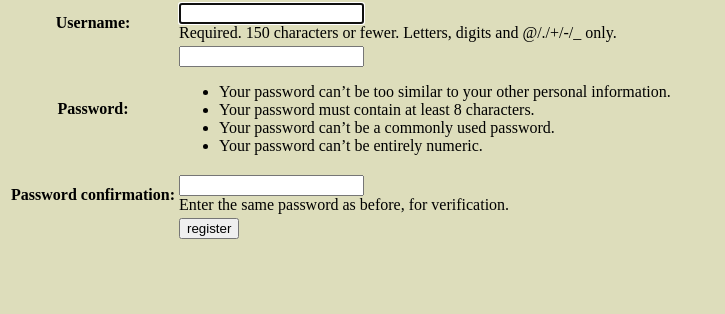
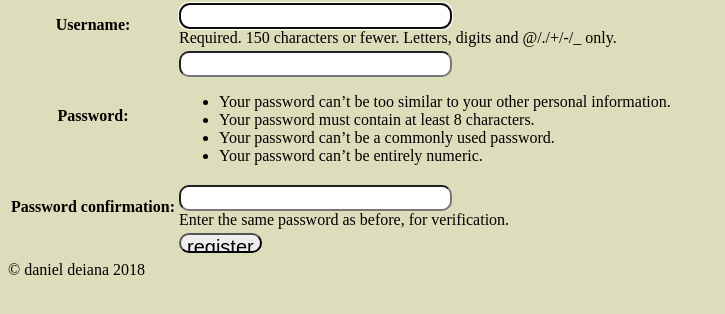
Before and after one commit to danieldeiana/recipease, a Django app: page /useraccount/register in a window 1280 px wide. Shown: the part 214-528 px from the top of the page, without its empty margins (0-725 px from the left). Run offline with Django 3.2, Linux system fonts and the light colour scheme.

Commit message:
final touches before deploy

```diff
--- a/recipe/static/recipe/css/base.css
+++ b/recipe/static/recipe/css/base.css
@@ -217,6 +217,22 @@ input#id_name {
     color: #CC0;
     text-shadow: #550 0px 2px 3px;
 }
+
+/*
+    login-register-form
+*/
+
+.login-register-form input {
+    font-size: 20px;
+    height: 20px;
+    border-radius: 10px;
+
+}
+
+.login-register-form input:last-child {
+    font-size: 20px;
+}
+
 /*
     Media
 */
--- a/requirements.txt
+++ b/requirements.txt
@@ -1,6 +1,9 @@
 astroid==2.0
+certifi==2018.4.16
+chardet==3.0.4
 Django==2.0.7
 django-filter==2.0.0
+idna==2.7
 isort==4.3.4
 lazy-object-proxy==1.3.1
 mccabe==0.6.1
@@ -9,5 +12,8 @@ psycopg2==2.7.5
 pylint==2.0.0
 python-decouple==3.1
 pytz==2018.5
+requests==2.19.1
 six==1.11.0
+stripe==2.0.2
+urllib3==1.23
 wrapt==1.10.11
--- a/templates/recipease/base.html
+++ b/templates/recipease/base.html
@@ -45,6 +45,7 @@
         {% endblock %}
     </div>
     <footer>
+        &copy daniel deiana 2018
     </footer>
     <script src="{% static 'recipe/js/index.js' %}"></script>
 </body>
--- a/useraccount/templates/useraccount/login.html
+++ b/useraccount/templates/useraccount/login.html
@@ -3,6 +3,7 @@
 {% block title %}Login{% endblock %}
 
 {% block content %}
+    <div class="login-register-form">
         <form method="post">
             {% csrf_token %}
             <table>
@@ -13,4 +14,5 @@
                 </tr>
             </table>
         </form>
+    </div>
 {% endblock %}
--- a/useraccount/templates/useraccount/register.html
+++ b/useraccount/templates/useraccount/register.html
@@ -1,6 +1,7 @@
 {% extends 'recipease/base.html' %}
 {% block title %}Register{% endblock %}
 {% block content %}
+    <div class="login-register-form">
         <form method="post">
             {% csrf_token %}
             <table>
@@ -11,4 +12,5 @@
                 </tr>
             </table>
         </form>
+    </div>
 {% endblock %}
```
Also changed, not shown: readme.md. Lines whose indentation alone changed are shown as unchanged.
